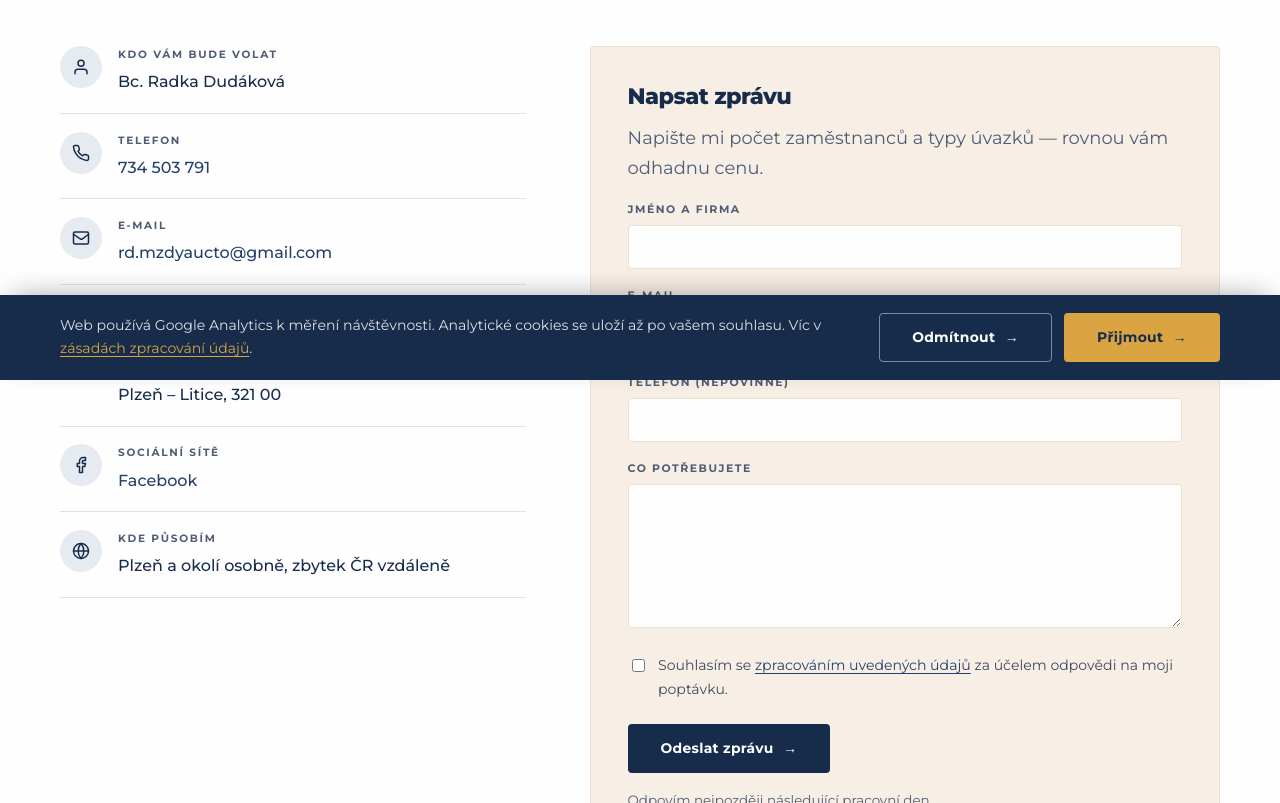
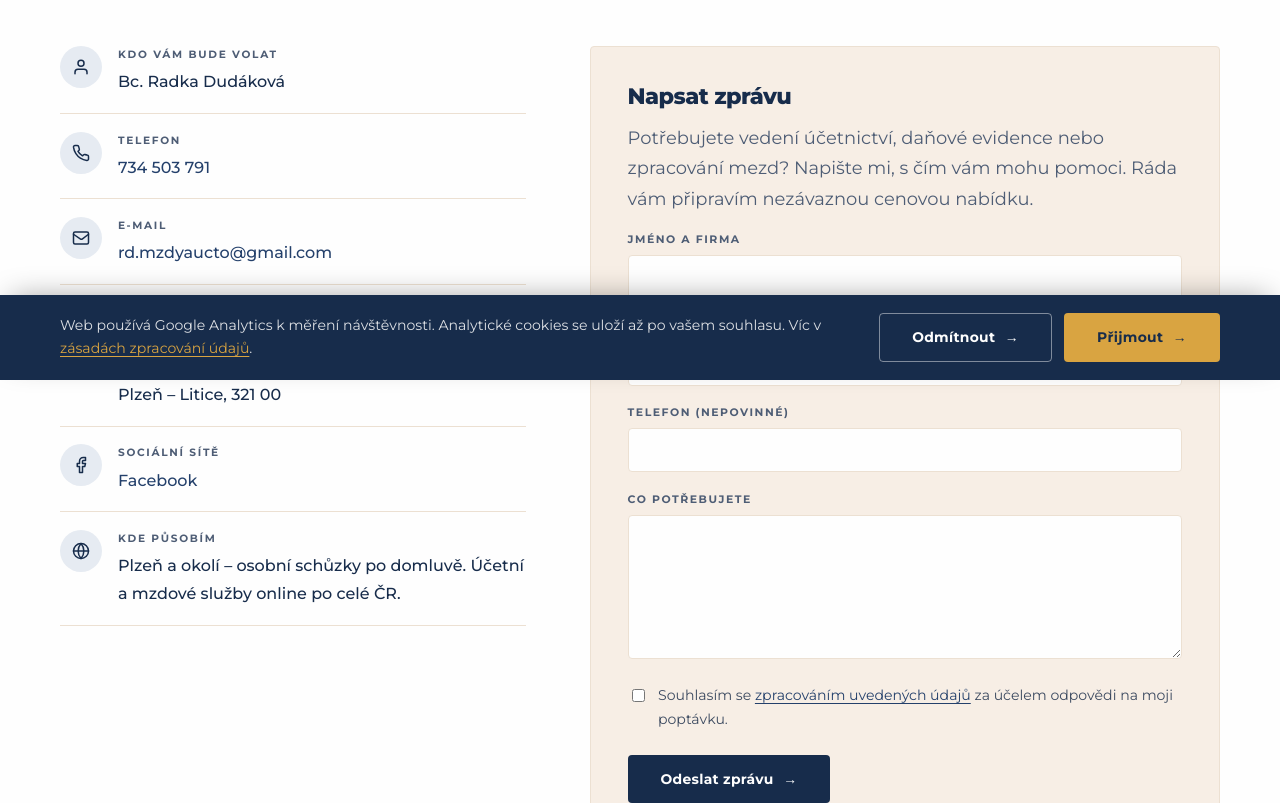
Before and after one commit to RD-mzdy-ucetnictvi/rdmzdyaucto.cz, a plain HTML site: page kontakt.html in a window 1280 px wide. Shown: the part 420-1223 px from the top of the page. Drawn offline with Linux system fonts and the light colour scheme.

Commit message:
Uprava kontaktniho formulare a pusobnosti
Updated contact information and form instructions for clarity.

```diff
--- a/kontakt.html
+++ b/kontakt.html
@@ -119,7 +119,7 @@
             <span class="contact-icon" aria-hidden="true"><svg viewBox="0 0 24 24" fill="none" stroke="currentColor" stroke-width="2" stroke-linecap="round" stroke-linejoin="round"><circle cx="12" cy="12" r="10"/><path d="M2 12h20M12 2a15 15 0 0 1 0 20 15 15 0 0 1 0-20z"/></svg></span>
             <span>
               <span class="contact-key">Kde působím</span>
-              <span class="contact-value">Plzeň a okolí osobně, zbytek ČR vzdáleně</span>
+              <span class="contact-value">Plzeň a okolí – osobní schůzky po domluvě. Účetní a&nbsp;mzdové služby online po celé ČR.</span>
             </span>
           </li>
         </ul>
@@ -127,7 +127,7 @@
 
       <form class="form" action="https://formspree.io/f/xgawdrkw" method="post">
         <h2>Napsat zprávu</h2>
-        <p class="lead">Napište mi počet zaměstnanců a typy úvazků — rovnou vám odhadnu cenu.</p>
+        <p class="lead">Potřebujete vedení účetnictví, daňové evidence nebo zpracování mezd? Napište mi, s&nbsp;čím vám mohu pomoci. Ráda vám připravím nezávaznou cenovou nabídku.</p>
 
         <div class="field">
           <label for="jmeno">Jméno a firma</label>
```
